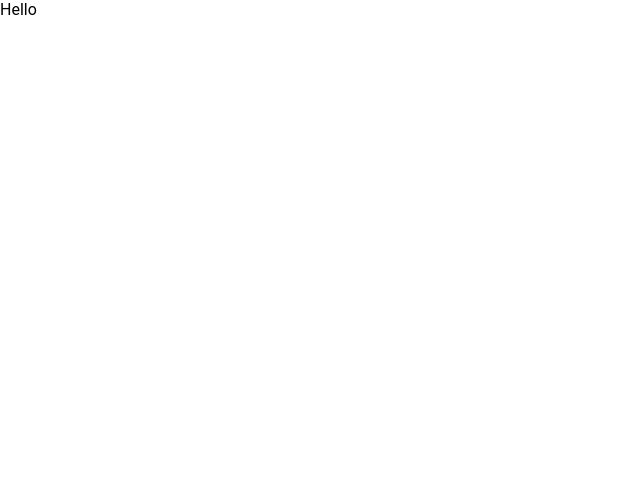
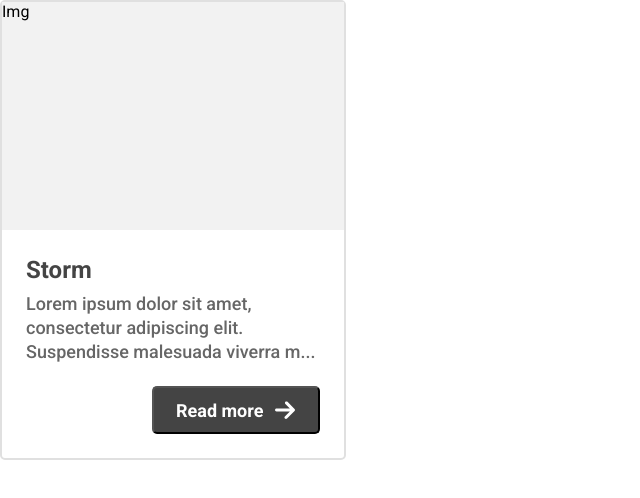
Before and after one commit to nachomirsol/stayforlong, a React app: page / in a window 1280 px wide. Shown: the top 498 px of the page, without its empty margins (0-640 px from the left). Built offline with nearby package versions, Linux system fonts and the light colour scheme.

Commit message:
card component layout

```diff
--- a/src/App.tsx
+++ b/src/App.tsx
@@ -1,5 +1,9 @@
-/** Routes */
+import { Card } from 'components/card';
 
 export const App = () => {
-	return <div>Hello</div>;
+	return (
+		<div>
+			<Card />
+		</div>
+	);
 };
--- /dev/null
+++ b/src/assets/icons/arrow/index.tsx
@@ -0,0 +1,18 @@
+export const ArrowIcon = () => {
+	return (
+		<svg
+			width='20'
+			height='18'
+			viewBox='0 0 20 18'
+			fill='none'
+			xmlns='http://www.w3.org/2000/svg'
+		>
+			<path
+				fill-rule='evenodd'
+				clip-rule='evenodd'
+				d='M10.3908 0.853851C10.9795 0.265121 11.9341 0.265121 12.5228 0.853852L19.558 7.88903C19.8407 8.17175 19.9995 8.55519 19.9995 8.95502C19.9995 9.35484 19.8407 9.73829 19.558 10.021L12.0203 17.5587C11.4315 18.1474 10.477 18.1474 9.88829 17.5587C9.29956 16.97 9.29956 16.0154 9.88829 15.4267L14.8525 10.4626L1.50705 10.4626C0.674459 10.4626 -0.000488401 9.78761 -0.000488281 8.95502C-0.000488161 8.12243 0.674459 7.44748 1.50705 7.44748L14.8525 7.44748L10.3908 2.98583C9.80208 2.3971 9.80208 1.44258 10.3908 0.853851Z'
+				fill='white'
+			/>
+		</svg>
+	);
+};
--- a/src/components/card/index.tsx
+++ b/src/components/card/index.tsx
@@ -1,3 +1,24 @@
+/** Assets */
+import { ArrowIcon } from 'assets/icons/arrow';
+/** Styles */
+import './styles/card.scss';
+
 export const Card = () => {
-	return <div className='card'>Card component</div>;
+	return (
+		<div className='card'>
+			<div className='card__image'>Img</div>
+			<div className='card__content'>
+				<div className='card__content-text'>
+					<h5>Storm</h5>
+					<p>
+						Lorem ipsum dolor sit amet, consectetur adipiscing elit. Suspendisse
+						malesuada viverra m...
+					</p>
+				</div>
+				<button>
+					Read more <ArrowIcon />
+				</button>
+			</div>
+		</div>
+	);
 };
--- /dev/null
+++ b/src/components/card/styles/card.scss
@@ -0,0 +1,41 @@
+@import 'styles/index.scss';
+
+.card {
+	width: 346px;
+	height: 460px;
+	display: flex;
+	flex-direction: column;
+	border: $card-border;
+	border-radius: 5px;
+	&__image {
+		width: 100%;
+		height: 50%;
+		background-color: $color-grey-5;
+	}
+	&__content {
+		height: 50%;
+		display: flex;
+		flex-direction: column;
+		justify-content: space-between;
+		padding: $spacing-ml;
+		&-text {
+			h5 {
+				margin: 0px;
+				@include card-title;
+			}
+			p {
+				margin: 0px;
+				padding: 6px 0;
+				@include card-text;
+			}
+		}
+
+		button {
+			align-self: flex-end;
+			@include card-button;
+			svg {
+				margin: 0 0 0 12px;
+			}
+		}
+	}
+}
--- a/src/styles/index.scss
+++ b/src/styles/index.scss
@@ -1 +1,2 @@
 @import './variables';
+@import './mixins';
--- a/src/styles/mixins.scss
+++ b/src/styles/mixins.scss
@@ -23,3 +23,35 @@
 		@content;
 	}
 }
+
+/** Card Mixins */
+@mixin card-title {
+	font-family: $font-main;
+	font-size: $font-size-l;
+	font-weight: $font-weight-bold;
+	color: $color-grey-1;
+	line-height: 32px;
+}
+
+@mixin card-text {
+	font-family: $font-main;
+	font-size: $font-size-m;
+	font-weight: $font-weight-semiBold;
+	line-height: 24px;
+	color: $color-grey-2;
+}
+
+@mixin card-button {
+	width: 168px;
+	height: 48px;
+	display: flex;
+	flex-direction: row;
+	align-items: center;
+	background-color: $color-grey-1;
+	color: $color-white;
+	font-family: $font-main;
+	font-weight: $font-weight-bold;
+	font-size: $font-size-m;
+	border-radius: 5px;
+	padding: 12px 22px;
+}
--- a/src/styles/variables.scss
+++ b/src/styles/variables.scss
@@ -1,4 +1,4 @@
-@import url('https://fonts.googleapis.com/css2?family=Montserrat:wght@300;400;600;700;800&display=swap');
+@import url('https://fonts.googleapis.com/css2?family=Roboto:wght@300;400;500;700;900&display=swap');
 
 /* FONTS */
 $font-main: 'Roboto', sans-serif;
@@ -6,8 +6,8 @@ $font-main: 'Roboto', sans-serif;
 /* FONT WEIGHT */
 $font-weight-light: 300;
 $font-weight-regular: 400;
-$font-weight-semiBold: 600;
-$font-weight-bold: 800;
+$font-weight-semiBold: 500;
+$font-weight-bold: 700;
 
 /* FONT VERTICAL SEPARATION */
 $line-height-regular: 1.5;
@@ -35,6 +35,9 @@ $spacing-xl: 32px;
 $spacing-xxl: 36px;
 $spacing-xxxl: 40px;
 
+/** BORDERS **/
+$card-border: 2px solid #e0e0e0;
+
 /** COLORS */
 $color-marvel: #eb2328;
 $color-black: #000000;
--- a/webpack.config.js
+++ b/webpack.config.js
@@ -10,6 +10,7 @@ module.exports = () => {
 			alias: {
 				components: path.resolve(__dirname, 'src/components/'),
 				constants: path.resolve(__dirname, 'src/constants/'),
+				assets: path.resolve(__dirname, 'src/assets/'),
 				styles: path.resolve(__dirname, 'src/styles/'),
 			},
 		},
```
Also changed, not shown: src/styles/global.scss (line endings or trailing spaces).
